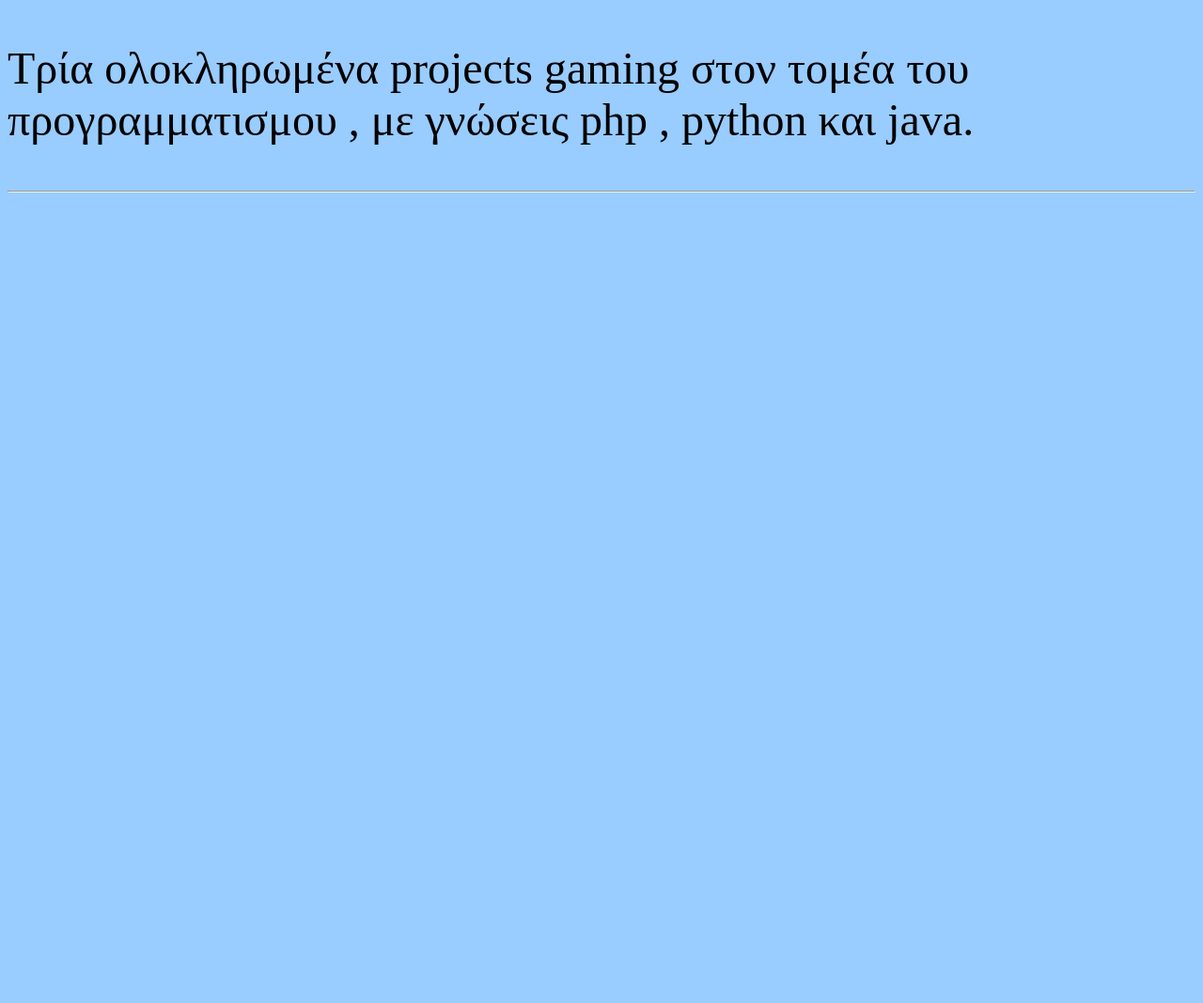
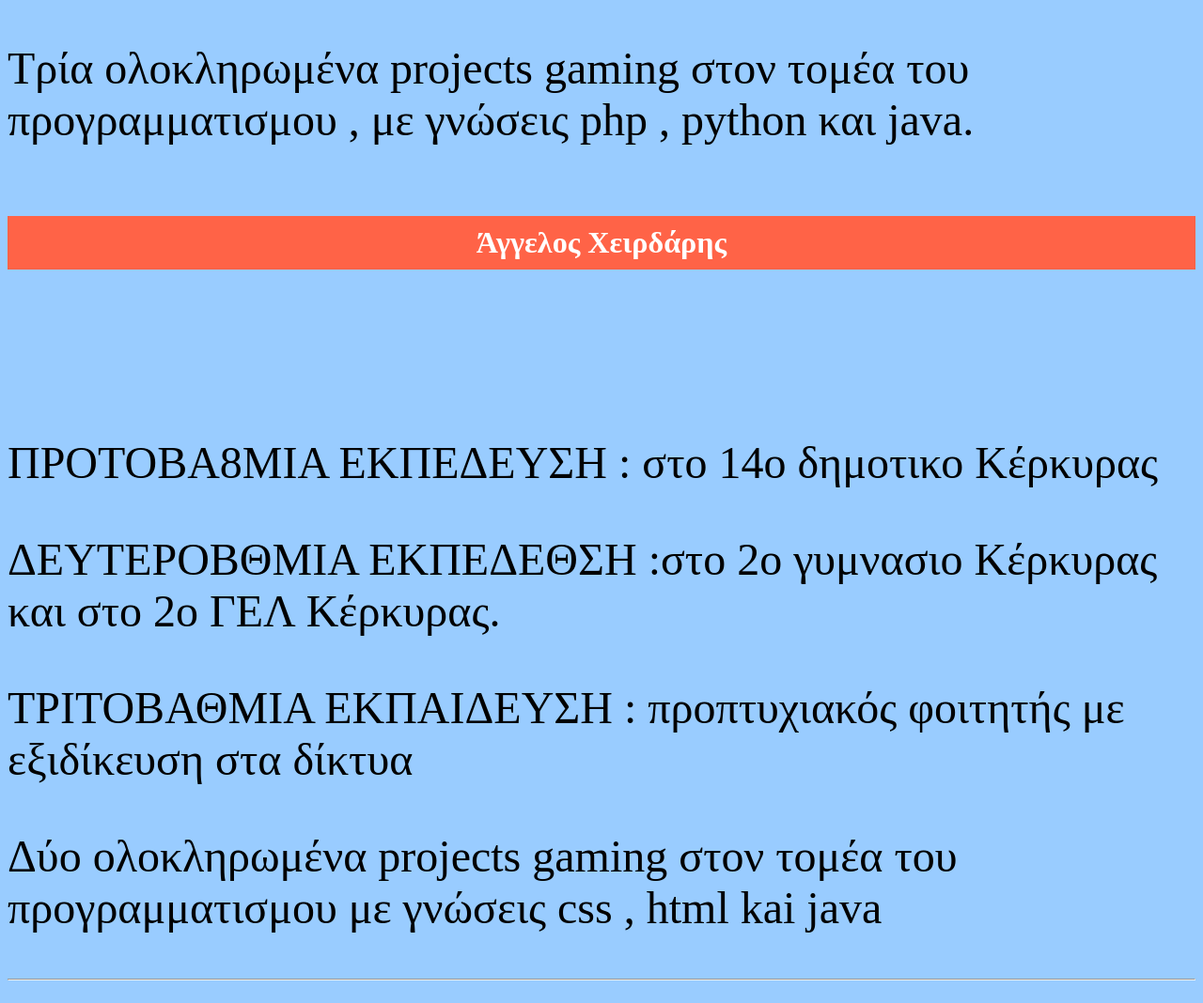
Before and after one commit to entolas/test_project, a plain HTML site: page biogrfiko.html in a window 1280 px wide. Shown: the part 867-1935 px from the top of the page at 94% size. Before the commit the page ends 1096 px from the top, so only its background shows below. Drawn offline with Linux system fonts and the light colour scheme.

Commit message:
add information 2
!!!

```diff
--- a/biogrfiko.html
+++ b/biogrfiko.html
@@ -26,5 +26,12 @@
 <p>ΤΡΙΤΟΒΑΘΜΙΑ ΕΚΠΑΙΔΕΥΣΗ : προπτυχιακός φοιτητής με όλα τα μαθήματα προγραμματισμου άριστα στο Τει Ανατολικής Μακεδονίας και Θράκης
 <P>Tρία ολοκληρωμένα projects gaming στον τομέα του προγραμματισμου , με γνώσεις php , python και java.
 
+	<center><h6 class="xrwma"<u>Άγγελος Χειρδάρης</u></h6></center> &nbsp; &nbsp;
+ </center>
+
+<p>ΠΡΟΤΟΒΑ8ΜΙΑ ΕΚΠΕΔΕΥΣΗ : στο 14ο δημοτικο Κέρκυρας</p>
+<p>ΔΕΥΤΕΡΟΒΘΜΙΑ ΕΚΠΕΔΕΘΣΗ :στο 2ο γυμνασιο Κέρκυρας και στο 2ο ΓΕΛ Κέρκυρας.</p>
+<p>ΤΡΙΤΟΒΑΘΜΙΑ ΕΚΠΑΙΔΕΥΣΗ : προπτυχιακός φοιτητής με εξιδίκευση στα δίκτυα </p>
+<P>Δύο ολοκληρωμένα projects gaming στον τομέα του προγραμματισμου με γνώσεις css , html kai java </p>
 
 <hr/>
```
